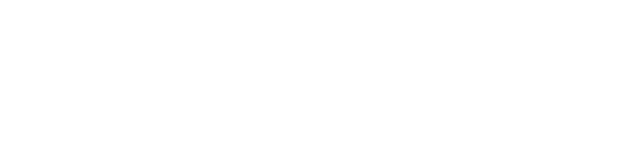
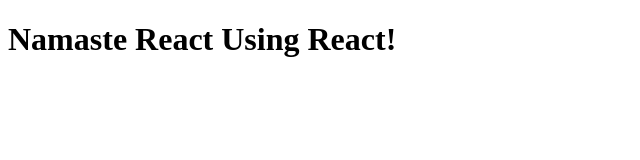
Before and after one commit to ravinl/react, a plain HTML site: page index.html in a window 1280 px wide. Shown: the whole page, without its empty margins (0-640 px from the left). Drawn offline with nearby package versions, Linux system fonts and the light colour scheme.

Commit message:
Modified: Element created using React

```diff
--- a/index.html
+++ b/index.html
@@ -28,5 +28,12 @@
         crossorigin
         src="https://unpkg.com/react-dom@18/umd/react-dom.development.js">
     </script>
+
+    <script>
+        const heading = React.createElement("h1", {}, "Namaste React Using React!");
+        const root = ReactDOM.createRoot(document.getElementById("root"));
+
+        root.render(heading);
+    </script>
 </body>
 </html>
```
